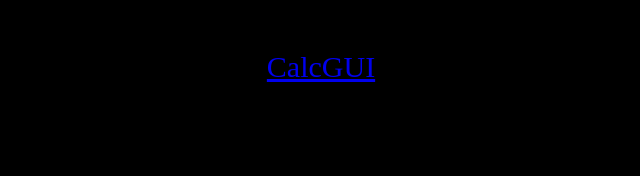
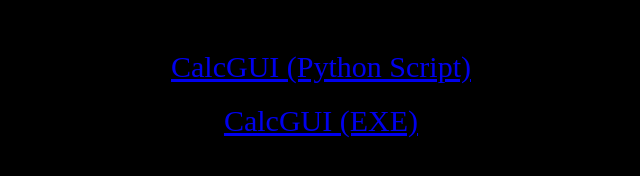
Before and after one commit to kKoDeVv/dg, a plain HTML site: page urls.html in a window 1280 px wide. Shown: the whole page, without its empty margins (319-959 px from the left). Drawn offline with Linux system fonts and the light colour scheme.

Commit message:
Update links for CalcGUI downloads

```diff
--- a/urls.html
+++ b/urls.html
@@ -19,7 +19,8 @@
     </head>
 
     <body>
-        <a href="https://limewire.com/d/4tVu9#86NufvFyZN">CalcGUI</a>
+        <a href="https://limewire.com/d/4tVu9#86NufvFyZN">CalcGUI (Python Script)</a>
+        <a href="https://limewire.com/d/BNAWh#yM6iXWkE7T">CalcGUI (EXE)</a>
     </body>
 
 </html>
```
